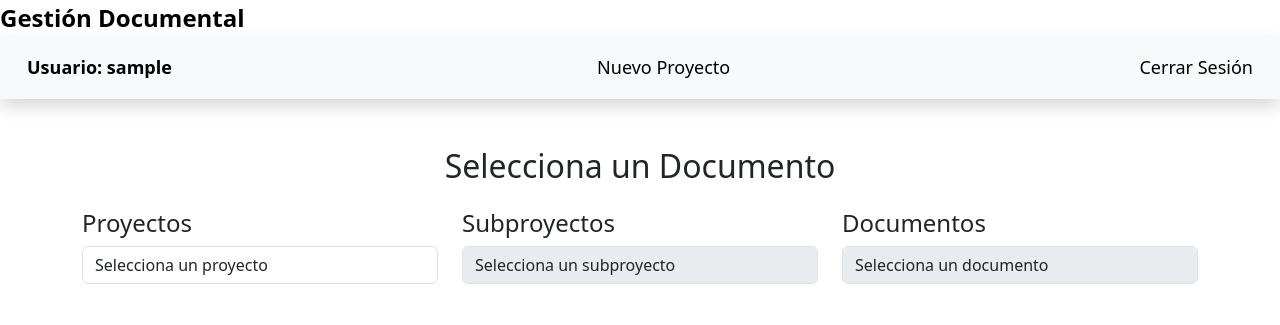
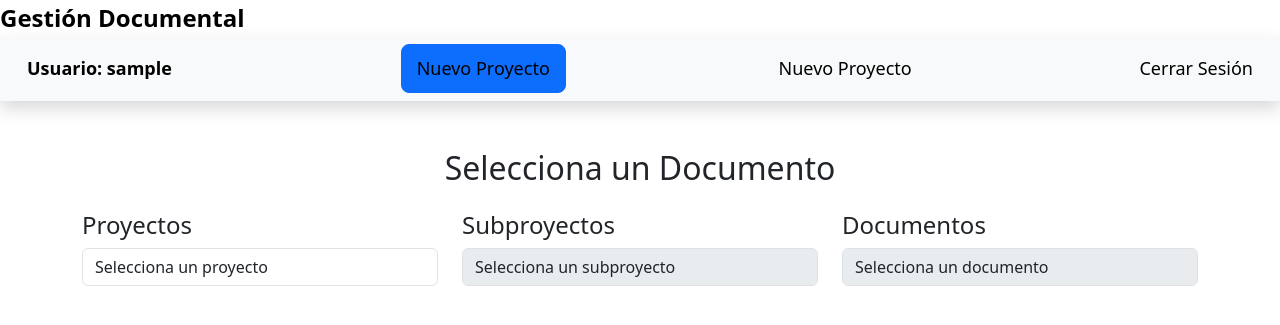
Before and after one commit to felipe97rg/APLICACION_DOCUMENTOS, a Django app: page /dashboard/ in a window 1280 px wide. Shown: the top 325 px of the page. Run offline with Django 5.2, Linux system fonts and the light colour scheme; the visitor is signed in with stand-in values (Sample User, id 1); data that the repository does not hold is empty.

Commit message:
Arreglo en pestana de subir proyecto, para extender la base.4

```diff
--- a/documentos/templates/documentos/base.html
+++ b/documentos/templates/documentos/base.html
@@ -19,6 +19,7 @@
                 <div class="container-fluid">
                         {% block navbar_extra %}{% endblock %}
                         <a class="navbar-brand fw-bold">Usuario: {{ user.username }} </a>
+                        <a href="{% url 'upload_proyecto' %}" class="btn btn-primary btn-lg">Nuevo Proyecto</a>
                         <a href="{% url 'upload_proyecto' %}" >Nuevo Proyecto</a>
                         <a href='{% url 'logout' %}'">Cerrar Sesión</a>
                 </div>
```
